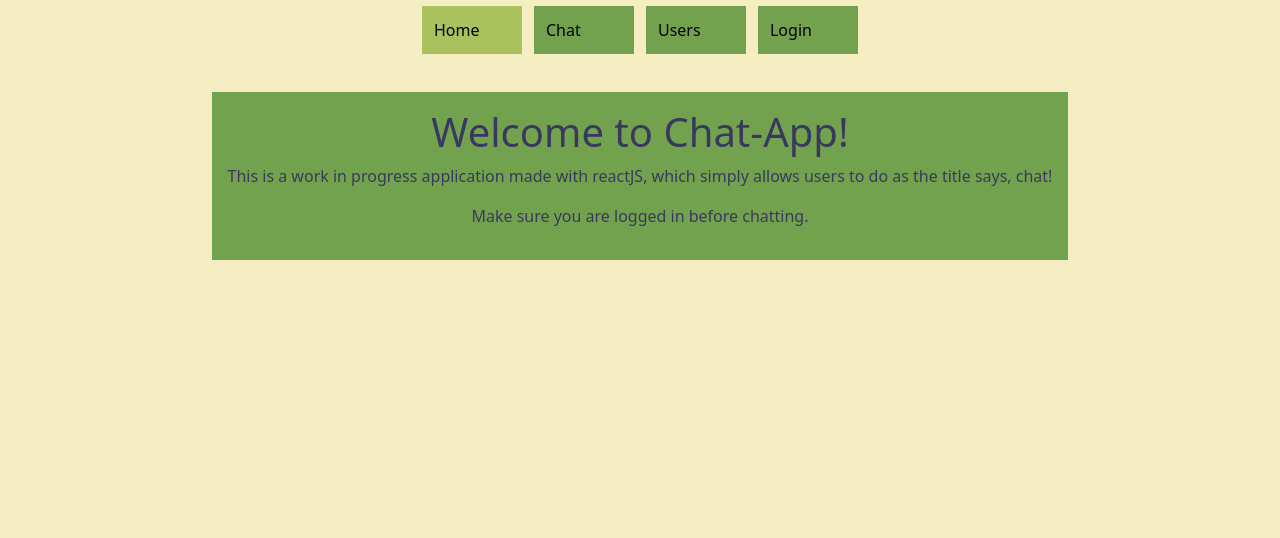
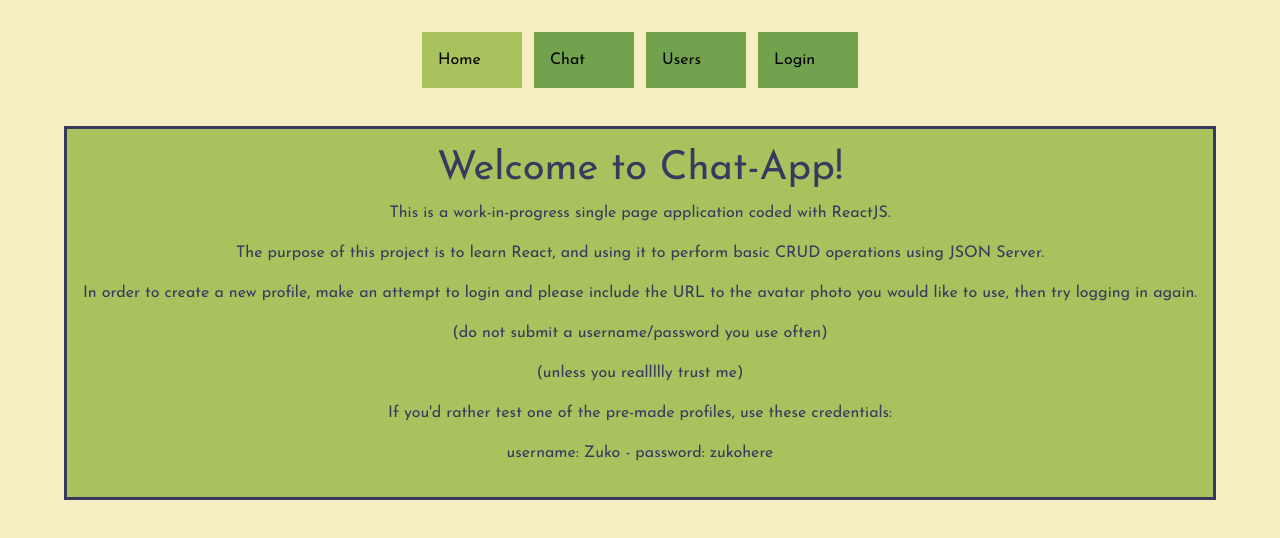
Before and after one commit to fusion407/chat-app-frontend, a React (Create React App) app: page / in a window 1280 px wide. Shown: the top 538 px of the page. Built offline with nearby package versions, Linux system fonts and the light colour scheme.

Commit message:
finishing up some styles

```diff
--- a/src/App.css
+++ b/src/App.css
@@ -1,6 +1,10 @@
+@import url('https://fonts.googleapis.com/css?family=Josefin+Sans');
+
+
 body {
   background-color: #f5eec2;
   display: flex;
+  font-family: 'Josefin Sans', cursive;
   align-items: center;
   text-align: center;
   justify-content: center;
@@ -58,6 +62,8 @@
   flex-wrap: wrap;
   flex-direction: row;
   align-items: flex-end;
+  background-color: #a9c25d;
+
 }
 .avatarImage {
   display: flex;
@@ -69,8 +75,15 @@
   color: #416a59;
 }
 button {
+  background-color: #73a24e;
+  margin-left : 2em;
+}
+.submitButton {
+  margin-top: 1em;
+}
+button:hover {
   background-color: #a9c25d;
-  margin-left : 2em;
+
 }
 button.deleteButton {
   display: flex;
@@ -78,18 +91,22 @@
 }
 .homeScreen {
   margin-top : 2em;
-  background-color: #73a24e;
+  border-style: solid;
+  background-color: #a9c25d;
   padding: 1em 1em 1em 1em;
 }
 .loginScreen {
   margin-top : 2em;
+  border-style: solid;
   padding-bottom: 1em;
   padding-top: 1em;
-  background-color:#73a24e;
+  background-color:#a9c25d;
 }
 .newComment {
+  display: flex;
   margin-bottom: 2em;
-
+  justify-content: center;
+  flex-direction: column;
 }
 /* .App-header {
   background-color: #14365d;
--- a/src/App.js
+++ b/src/App.js
@@ -4,7 +4,6 @@
 import Users from './components/Users'
 import Chat from './components/Chat'
 import NavBar from './components/NavBar'
-
 import { BrowserRouter, Route, Switch } from "react-router-dom";
 import 'bootstrap/dist/css/bootstrap.min.css';
 import './App.css';
--- a/src/components/Chat.js
+++ b/src/components/Chat.js
@@ -97,8 +97,8 @@
     return (
         <div className="chatPage">
             <div className="chatBox">
-                    <Card style={{ background: "#39395f", width: '35rem' }}>
-                        <ListGroup style={{background: "#73a24e", width: 'auto'}}variant="flush">
+                    <Card style={{ background: "#39395f", width: '25rem' }}>
+                        <ListGroup style={{background: "#a9c25d", width: 'auto'}}variant="flush">
                             {messagesToDisplay}
                         </ListGroup>
                     </Card>
@@ -114,7 +114,9 @@
                             onChange={handleChange}
                         />
                     </label>
-                    <button type="submit">Add Comment</button>
+                    <div>
+                        <button className="submitButton" type="submit">Add Comment</button>
+                    </div>
                 </form>
             </div>
         </div>
--- a/src/components/Home.js
+++ b/src/components/Home.js
@@ -7,13 +7,31 @@
         <div className="homeScreen">
             <h1>Welcome to Chat-App!</h1>
             <p>
-                This is a work in progress application
-                made with reactJS, which simply allows users to do as the
-                title says, chat!
+                This is a work-in-progress single page application coded with
+                ReactJS.
             </p>
             <p>
-                Make sure you are logged in before chatting.
+                The purpose of this project is to learn React,
+                and using it to perform basic CRUD operations
+                using JSON Server.
             </p>
+            <p>
+                In order to create a new profile, make an attempt
+                to login and please include the URL to the avatar
+                photo you would like to use, then try logging in
+                again.
+            </p>
+            <p>
+                (do not submit a username/password you use often)
+            </p>
+            <p>
+                (unless you reallllly trust me)
+            </p>
+            <p>
+                If you'd rather test one of the pre-made profiles,
+                use these credentials:
+            </p>
+            <p>username: Zuko  -  password:  zukohere</p>
         </div>
     )
 }
--- a/src/components/NavBar.js
+++ b/src/components/NavBar.js
@@ -8,8 +8,8 @@
     aligncontent: "center",
     justifycontent: "center",
     width: "100px",
-    padding: "12px",
-    margin: "6px 6px 6px",
+    padding: "1em",
+    margin: "2em 6px 6px",
     background: "#73a24e",
     textDecoration: "none",
     color: "black",
```
